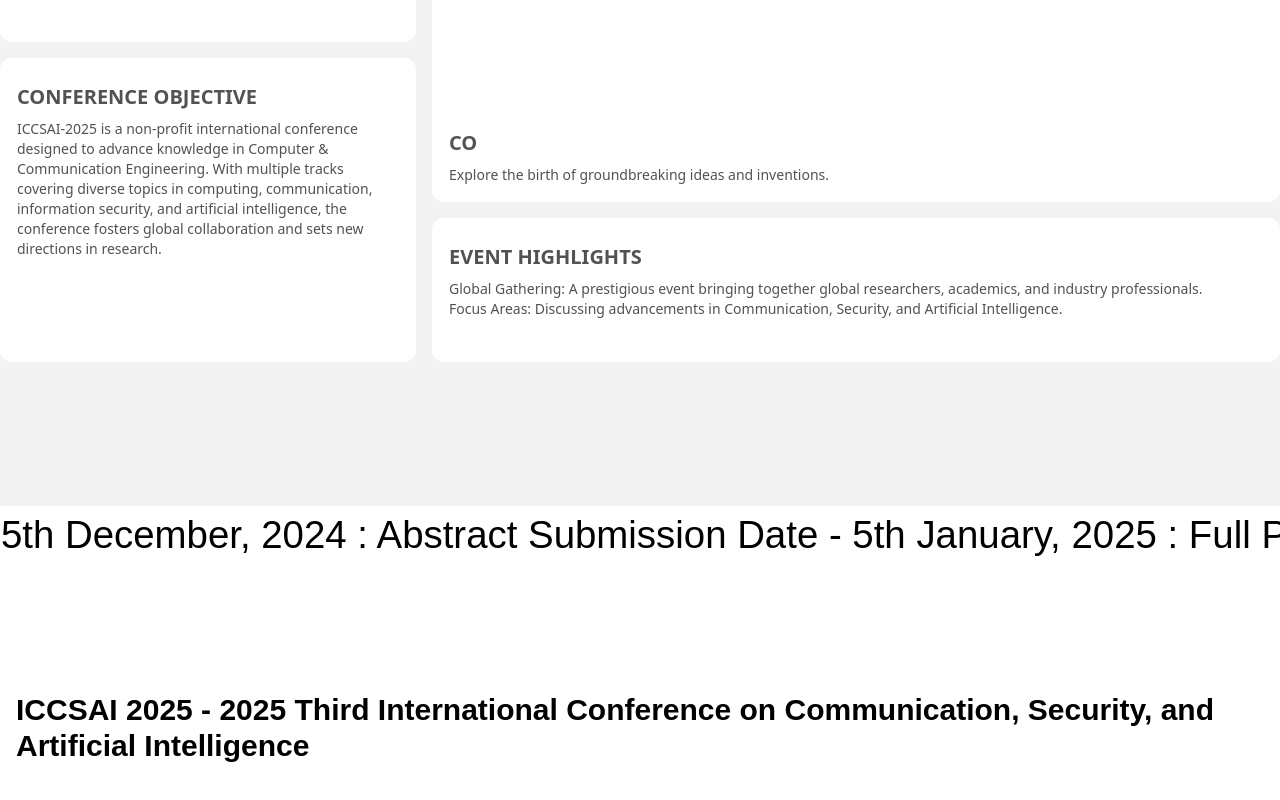
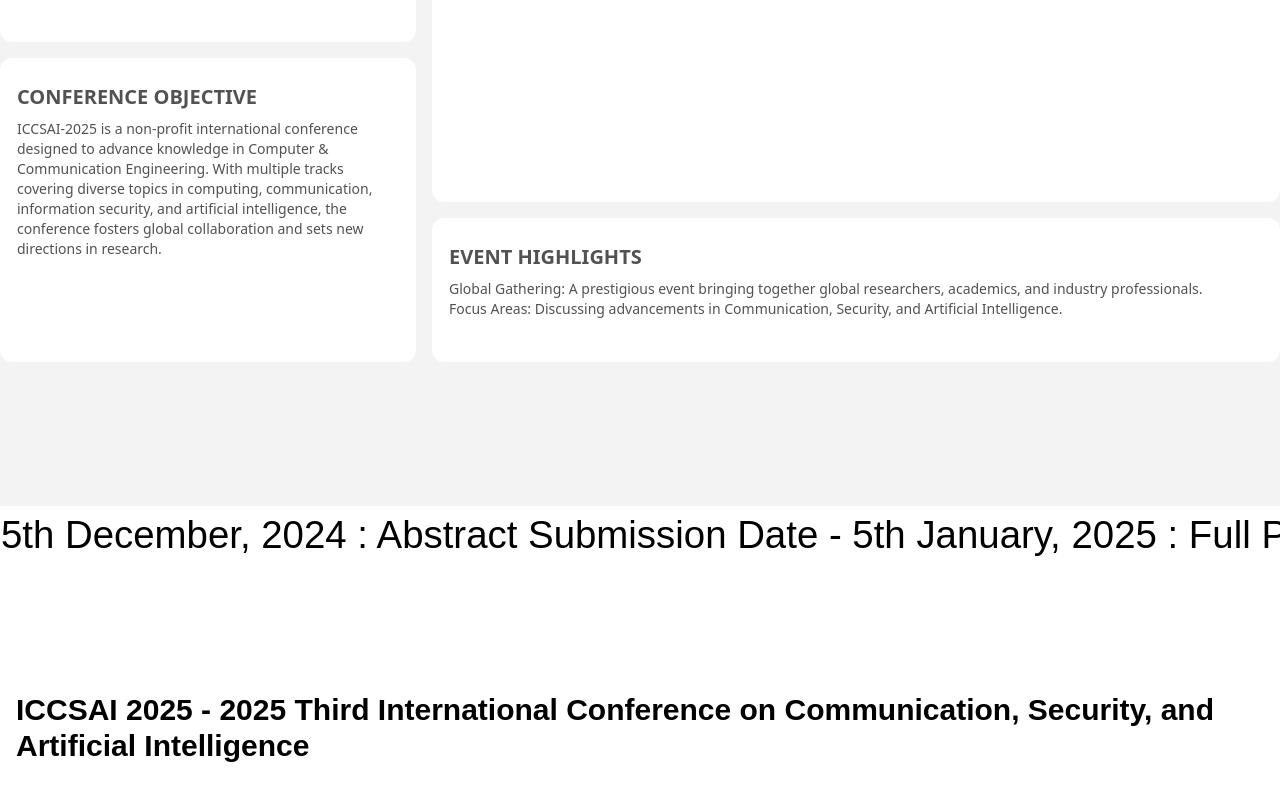
Before and after one commit to webdrave/WebWars_Webdrave, a Next.js app: page / in a window 1280 px wide. Shown: the part 1094-1894 px from the top of the page. Built offline with nearby package versions, Linux system fonts and the light colour scheme.

Commit message:
chore: remove unused item from bentoDemo component

```diff
--- a/src/components/bentoDemo.tsx
+++ b/src/components/bentoDemo.tsx
@@ -30,8 +30,6 @@
     className: "md:col-span-1 md:row-span-2",
   },
   {
-    title: "CO",
-    description: "Explore the birth of groundbreaking ideas and inventions.",
     header: <Skeleton />,
     className: "md:col-span-2 md:row-span-3",
   },
```
